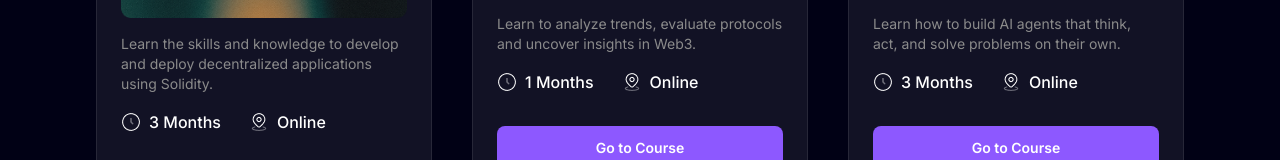
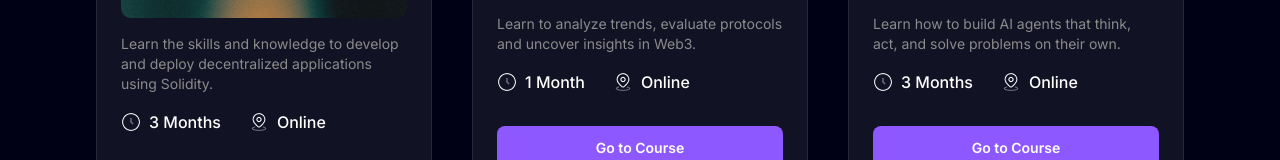
Before and after one commit to Marvelousy20/Helicode, a Next.js app: page /courses in a window 1280 px wide. Shown: the part 1205-1365 px from the top of the page. Built offline with nearby package versions, Linux system fonts and the light colour scheme; no server answers.

Commit message:
fixed typo in course page

```diff
--- a/src/app/courses/page.tsx
+++ b/src/app/courses/page.tsx
@@ -54,7 +54,7 @@ export default function Page() {
 
         <CourseCard
           course="Web3 Research"
-          duration="1 Months"
+          duration="1 Month"
           location="Online"
           note="Learn to analyze trends, evaluate protocols and uncover insights in Web3."
           level="Beginner"
```
